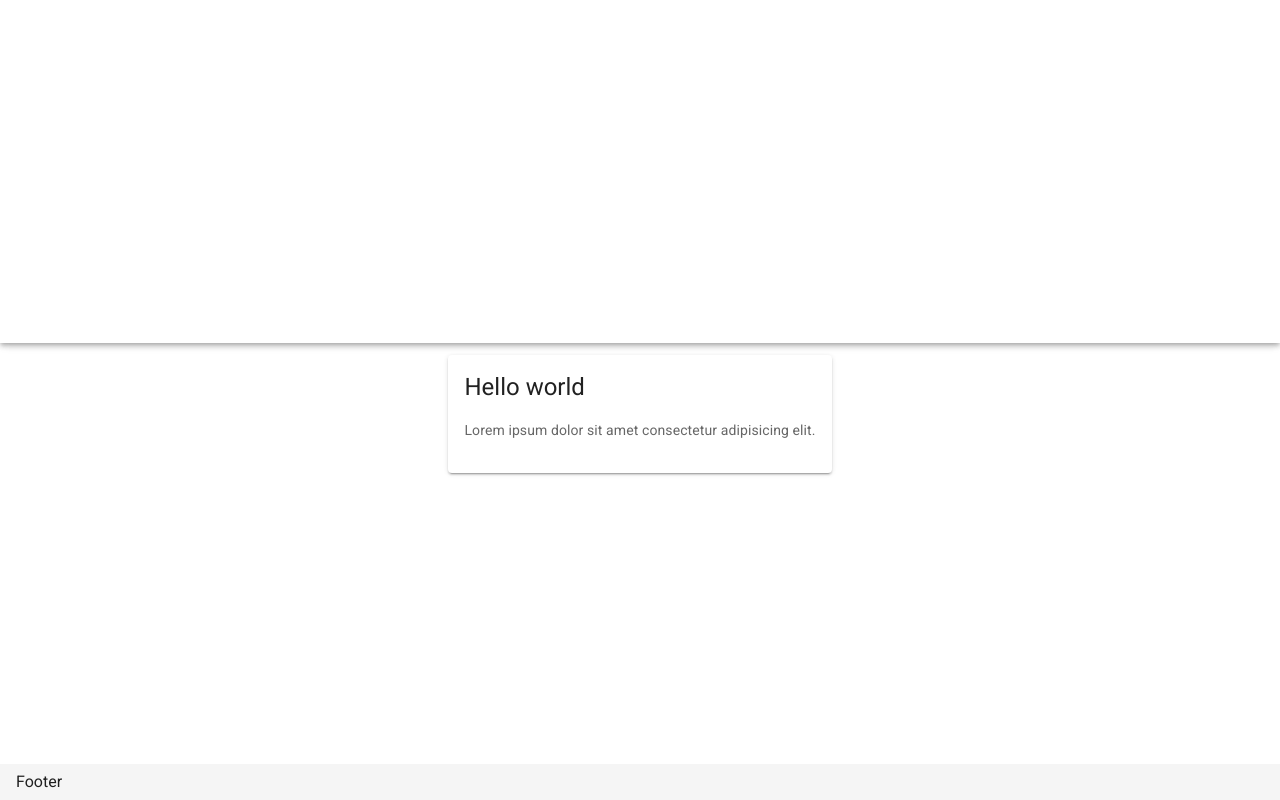
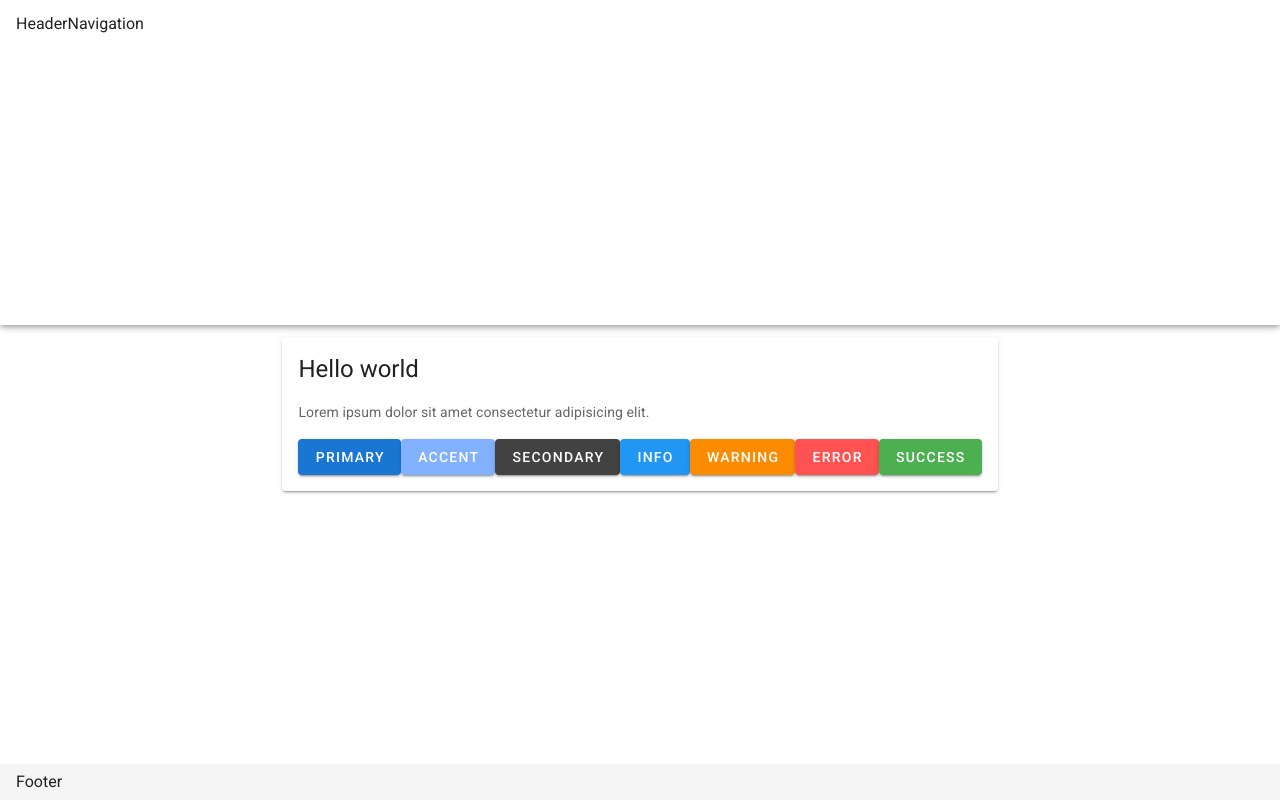
Before and after one commit to martinkrulltott/OfficeSupplies, a Nuxt app: page / in a window 1280 px wide. Built offline with nearby package versions, Linux system fonts and the light colour scheme.

Commit message:
Added colors

```diff
--- /dev/null
+++ b/components/header.vue
@@ -0,0 +1,9 @@
+<template>
+  <p>Header</p>
+</template>
+
+<script>
+export default {
+  name: 'Header'
+}
+</script>
--- /dev/null
+++ b/components/navigation.vue
@@ -0,0 +1,9 @@
+<template>
+  <p>Navigation</p>
+</template>
+
+<script>
+export default {
+  name: 'Navigation'
+}
+</script>
--- a/layouts/default.vue
+++ b/layouts/default.vue
@@ -1,21 +1,27 @@
 <template>
   <v-app light>
-    <v-toolbar fixed app></v-toolbar>
+    <v-toolbar fixed app>
+      <Header />
+      <Navigation />
+    </v-toolbar>
     <v-content>
       <v-container>
         <nuxt />
       </v-container>
     </v-content>
-    <v-footer :fixed="fixed" app>
+    <v-footer fixed app>
       <span>Footer</span>
     </v-footer>
   </v-app>
 </template>
 
 <script>
+import Header from '@/components/Header'
+import Navigation from '@/components/Navigation'
 export default {
-  data() {
-    return {}
+  components: {
+    Header,
+    Navigation
   }
 }
 </script>
--- a/nuxt.config.js
+++ b/nuxt.config.js
@@ -1,5 +1,3 @@
-import colors from 'vuetify/es5/util/colors'
-
 export default {
   mode: 'universal',
   /*
@@ -48,13 +46,13 @@ export default {
    */
   vuetify: {
     theme: {
-      primary: colors.blue.darken2,
-      accent: colors.grey.darken3,
-      secondary: colors.amber.darken3,
-      info: colors.teal.lighten1,
-      warning: colors.amber.base,
-      error: colors.deepOrange.accent4,
-      success: colors.green.accent3
+      primary: '#A00D5B',
+      accent: '#0FA7BA',
+      secondary: '#F0DB44',
+      info: '#1591A0',
+      warning: '#ffc107',
+      error: '#dd2c00',
+      success: '#00e676'
     }
   },
   /*
--- a/pages/index.vue
+++ b/pages/index.vue
@@ -9,6 +9,13 @@
           <p>
             Lorem ipsum dolor sit amet consectetur adipisicing elit.
           </p>
+          <v-btn color="primary">primary</v-btn>
+          <v-btn color="accent">accent</v-btn>
+          <v-btn color="secondary">secondary</v-btn>
+          <v-btn color="info">info</v-btn>
+          <v-btn color="warning">warning</v-btn>
+          <v-btn color="error">error</v-btn>
+          <v-btn color="success">success</v-btn>
         </v-card-text>
       </v-card>
     </v-flex>
```
